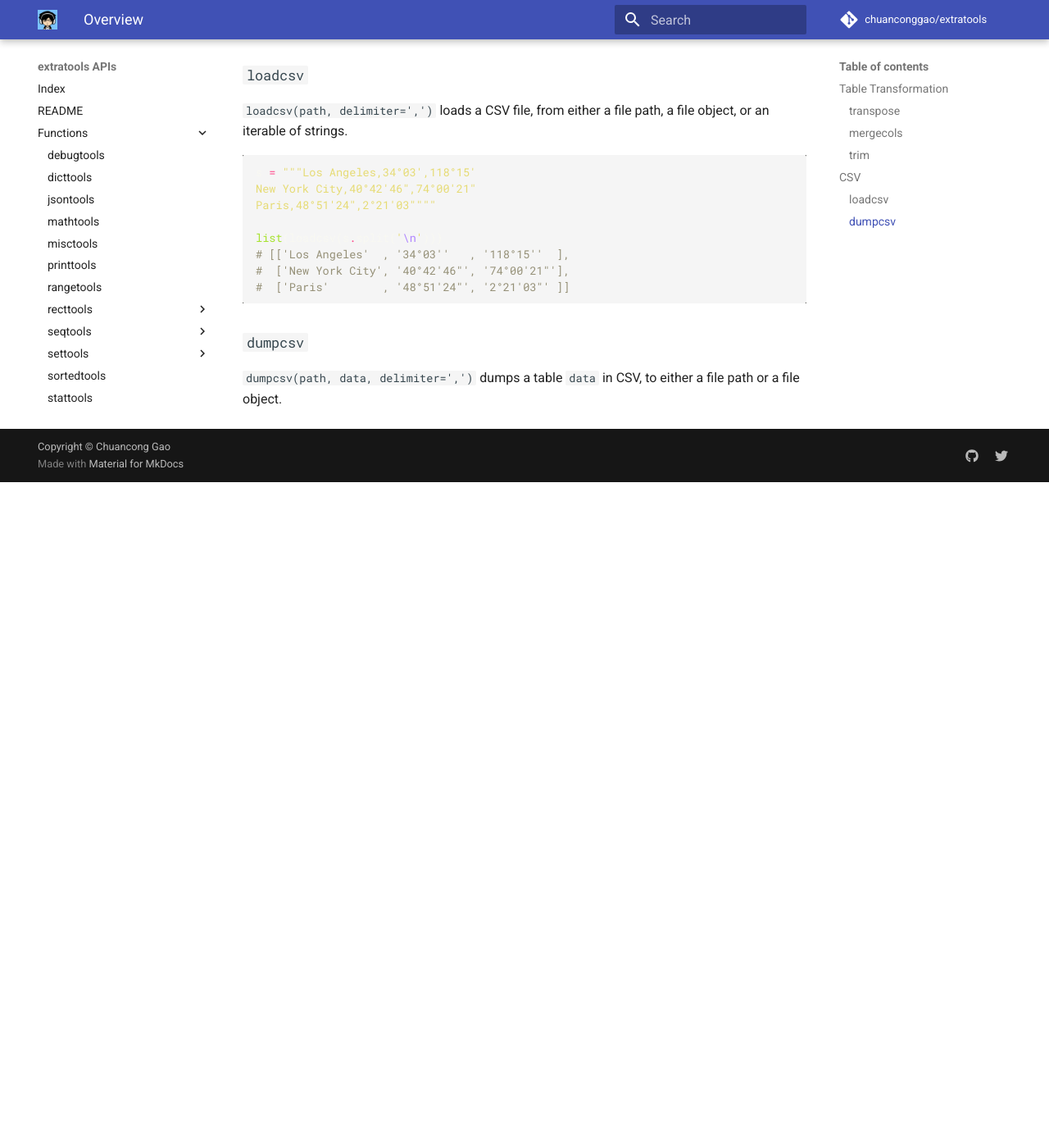
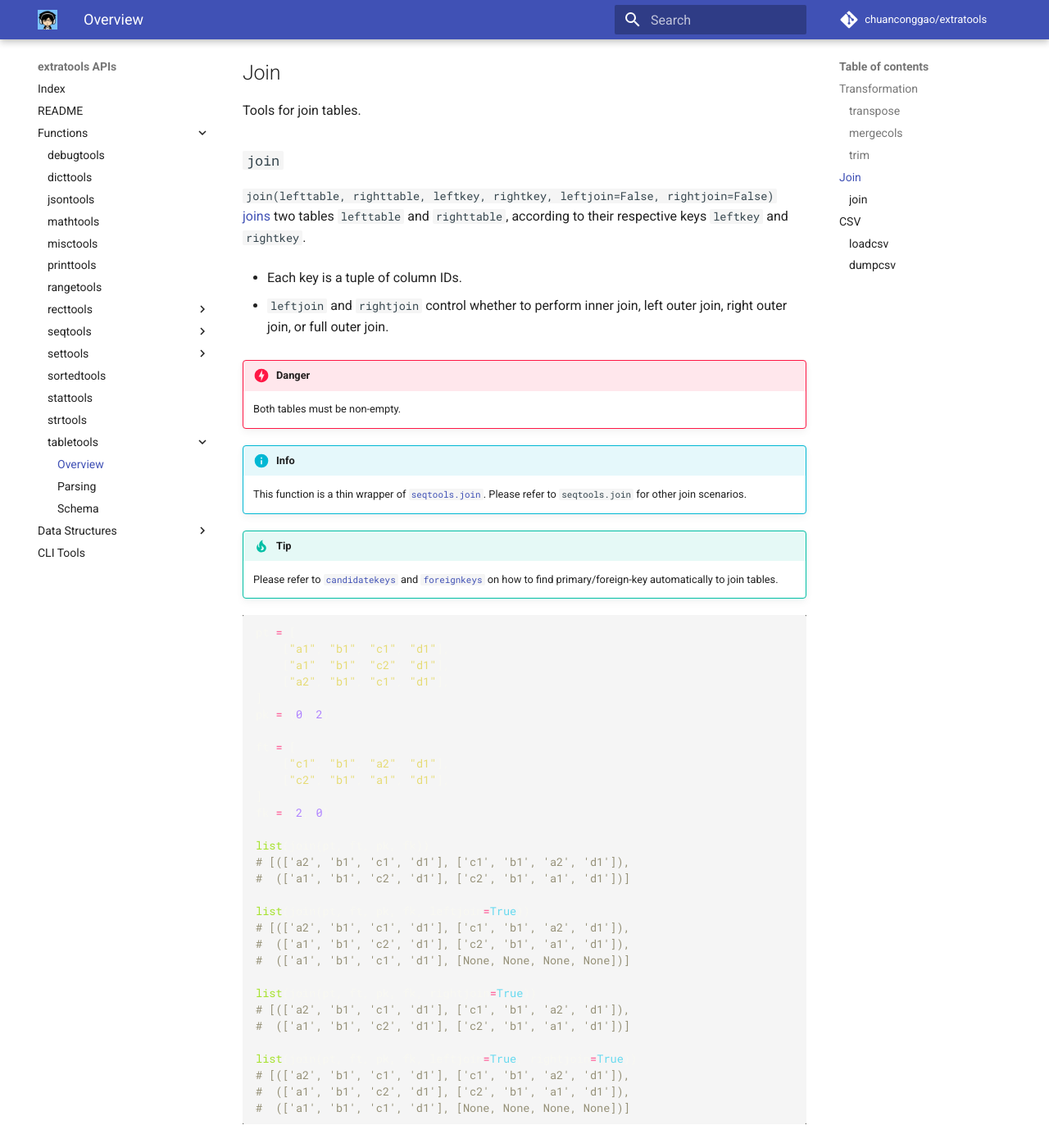
Before and after one commit to chuanconggao/extratools, an MkDocs documentation site: the page built from docs/functions/tabletools.md, in a window 1280 px wide and 1400 px high, scrolled down 2303 px. Shown: the whole window at 82% size. Built offline with MkDocs 1.6.1 and Material for MkDocs 9.7.7, drawn with Linux system fonts in a browser that asks for light colours; comment, search, counter and statistics services are not loaded; old or Windows-style settings are respelled for this version of MkDocs; before the commit the page ends 2891 px from its top, so only the background shows below that; some of the changed text lies outside the part shown.

Commit message:
Add tabletools.join

````diff
--- a/docs/functions/tabletools.md
+++ b/docs/functions/tabletools.md
@@ -10,7 +10,10 @@
 
     - [Schema of table](tabletools/schema).
 
-## Table Transformation
+!!! warning
+    For all the functions except [`loadcsv`](#loadcsv) and [`dumpcsv`](#dumpcsv), the header must be removed for best result.
+
+## Transformation
 
 Tools for table transformations.
 
@@ -84,6 +87,60 @@ list(trim([
 #  ['c', 'd']]
 ```
 
+## Join
+
+Tools for join tables.
+
+### `join`
+
+`join(lefttable, righttable, leftkey, rightkey, leftjoin=False, rightjoin=False)` [joins](https://en.wikipedia.org/wiki/Join_(SQL)) two tables `lefttable` and `righttable`, according to their respective keys `leftkey` and `rightkey`.
+
+- Each key is a tuple of column IDs.
+
+- `leftjoin` and `rightjoin` control whether to perform inner join, left outer join, right outer join, or full outer join.
+
+!!! danger
+    Both tables must be non-empty.
+
+!!! info
+    This function is a thin wrapper of [`seqtools.join`](seqtools#join). Please refer to `seqtools.join` for other join scenarios.
+
+!!! tip
+    Please refer to [`candidatekeys`](tabletools/schema#candidatekeys) and [`foreignkeys`](tabletools/schema#foreignkeys) on how to find primary/foreign-key automatically to join tables.
+
+``` python
+pt = [
+    ["a1", "b1", "c1", "d1"],
+    ["a1", "b1", "c2", "d1"],
+    ["a2", "b1", "c1", "d1"],
+]
+pk = (0, 2)
+
+ft = [
+    ["c1", "b1", "a2", "d1"],
+    ["c2", "b1", "a1", "d1"],
+]
+fk = (2, 0)
+
+list(join(pt, ft, pk, fk))
+# [(['a2', 'b1', 'c1', 'd1'], ['c1', 'b1', 'a2', 'd1']),
+#  (['a1', 'b1', 'c2', 'd1'], ['c2', 'b1', 'a1', 'd1'])]
+
+list(join(pt, ft, pk, fk, leftjoin=True))
+# [(['a2', 'b1', 'c1', 'd1'], ['c1', 'b1', 'a2', 'd1']),
+#  (['a1', 'b1', 'c2', 'd1'], ['c2', 'b1', 'a1', 'd1']),
+#  (['a1', 'b1', 'c1', 'd1'], [None, None, None, None])]
+
+list(join(pt, ft, pk, fk, rightjoin=True))
+# [(['a2', 'b1', 'c1', 'd1'], ['c1', 'b1', 'a2', 'd1']),
+#  (['a1', 'b1', 'c2', 'd1'], ['c2', 'b1', 'a1', 'd1'])]
+
+list(join(pt, ft, pk, fk, leftjoin=True, rightjoin=True))
+# [(['a2', 'b1', 'c1', 'd1'], ['c1', 'b1', 'a2', 'd1']),
+#  (['a1', 'b1', 'c2', 'd1'], ['c2', 'b1', 'a1', 'd1']),
+#  (['a1', 'b1', 'c1', 'd1'], [None, None, None, None])]
+```
+
 ## CSV
 
 Tools for processing CSV.
--- a/setup.py
+++ b/setup.py
@@ -4,7 +4,7 @@ from setuptools import setup
 from glob import glob
 
 url = "https://github.com/chuanconggao/extratools"
-version = "0.6.18"
+version = "0.6.19"
 
 setup(
     name="extratools",
````
Also changed, not shown: docs/functions/tabletools/schema.md (+8 -8 lines), docs/index.md (+1 -1 lines), 1 other file.
